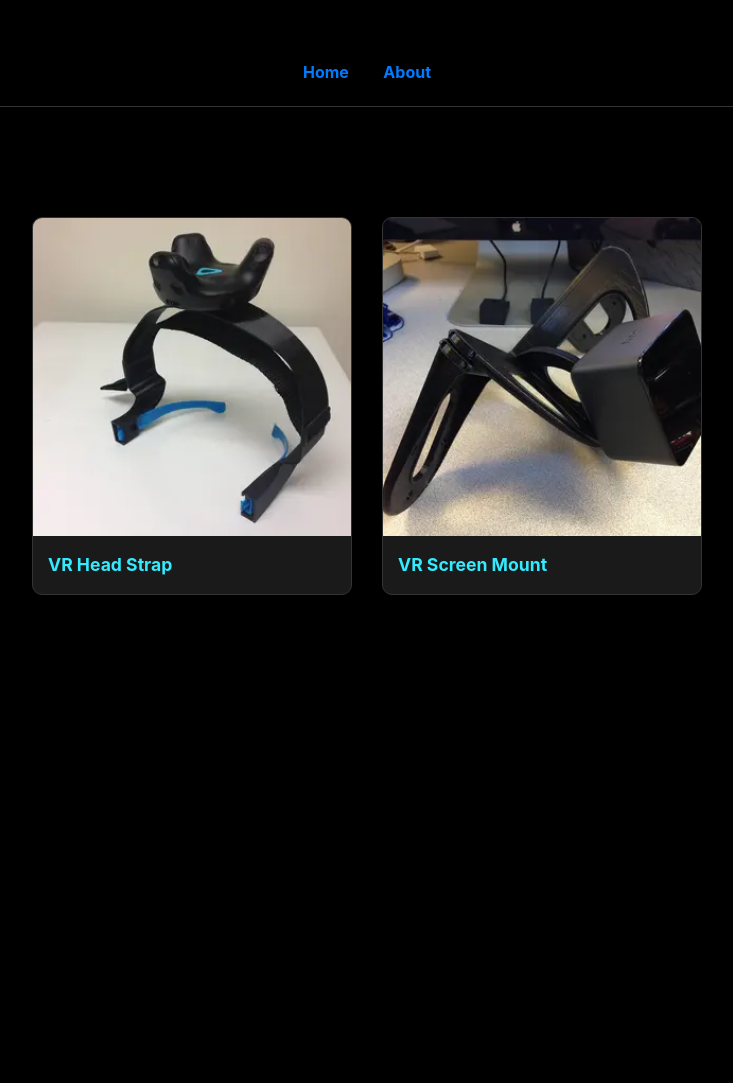
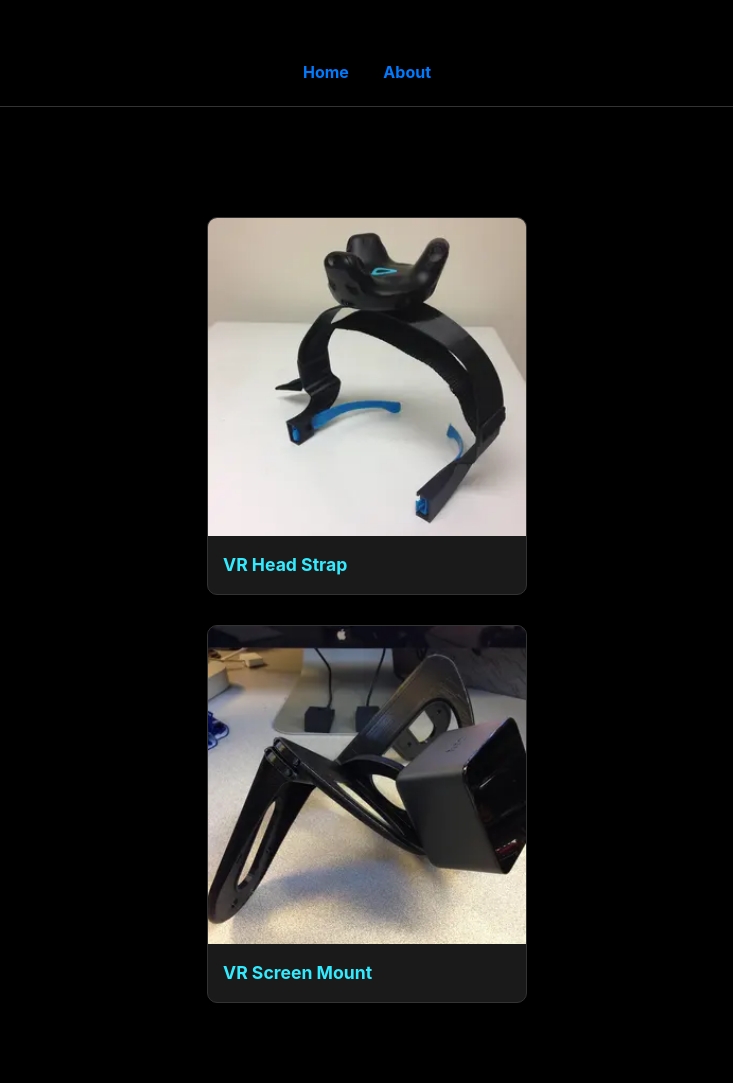
Before and after one commit to tenorvis/portfolio, a Jekyll site: the page built from index.html, in a window 1280 px wide. Shown: the whole page, without its empty margins (273-1006 px from the left). Built offline with Jekyll 4.4.1, drawn with Linux system fonts in a browser that asks for light colours; before the commit the page ends 900 px from its top, so only the background shows below that.

Commit message:
More padding for edges take 12

```diff
--- a/assets/css/style.css
+++ b/assets/css/style.css
@@ -15,7 +15,7 @@
 .container {
     max-width: 900px;
     margin: 0 auto;    /* Centers the entire site content */
-    padding: 40px 20px;
+    padding: 40px 80px;
     width: 100%;
     box-sizing: border-box;
 }
@@ -94,7 +94,7 @@
 /* --- Mobile Fixes --- */
 @media (max-width: 480px) {
     .container {
-        padding: 20px 15px;
+        padding: 20px 50px;
     }
     .gallery {
         grid-template-columns: 1fr;
```
